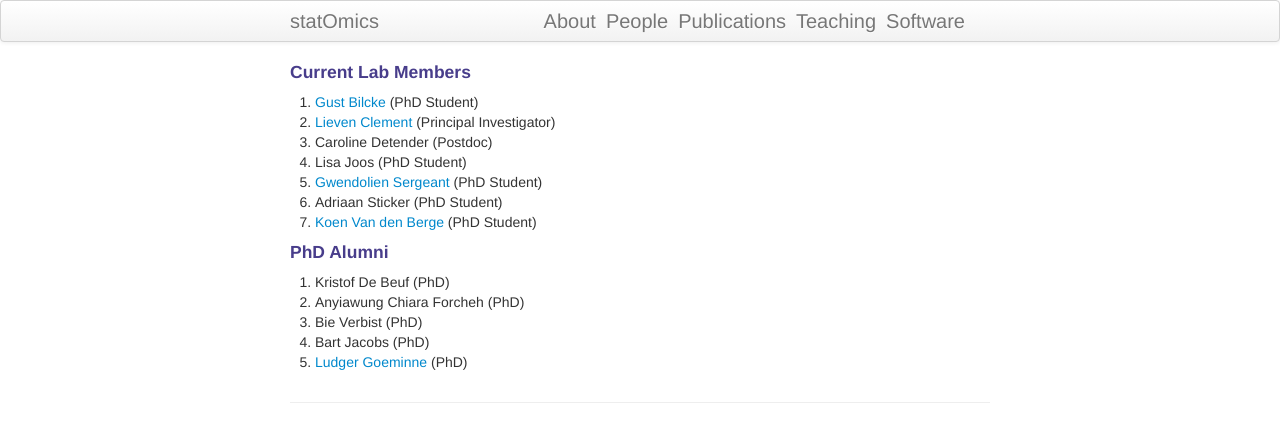
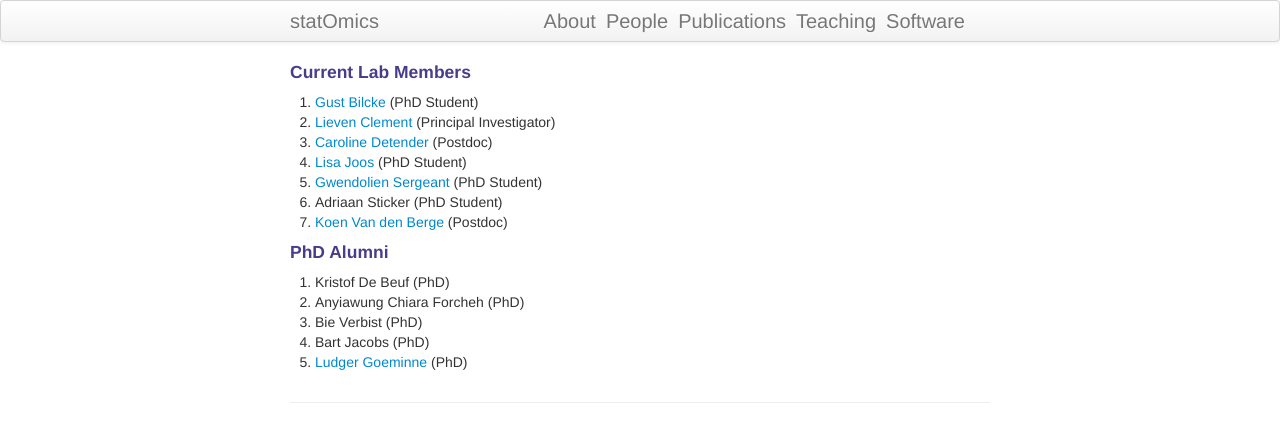
Before and after one commit to statOmics/statOmics.github.io, a Jekyll site: the page built from pages/people.md, in a window 1280 px wide. Shown: the top 442 px of the page. Built offline with Jekyll 4.4.1, drawn with Linux system fonts in a browser that asks for light colours.

Commit message:
update people

```diff
--- a/pages/people.md
+++ b/pages/people.md
@@ -7,11 +7,11 @@ title: People
 
 1. [Gust Bilcke](/pages/gust.html) (PhD Student)
 2. [Lieven Clement](/pages/about.html) (Principal Investigator)
-2. Caroline Detender (Postdoc)
-3. Lisa Joos (PhD Student)
+2. [Caroline Detender](/pages/caroline.html) (Postdoc)
+3. [Lisa Joos](/pages/lisa.html) (PhD Student)
 4. [Gwendolien Sergeant](/pages/gwendolien.html) (PhD Student)
 5. Adriaan Sticker (PhD Student)
-6. [Koen Van den Berge](/pages/koen.html) (PhD Student)
+6. [Koen Van den Berge](/pages/koen.html) (Postdoc)
 
 #### PhD Alumni
 
```
Also changed, not shown: pages/caroline.md (+2 -2 lines), pages/lisa.md (+3 -1 lines), pages/figs/Caroline De Tender_61-1.jpg (added).
